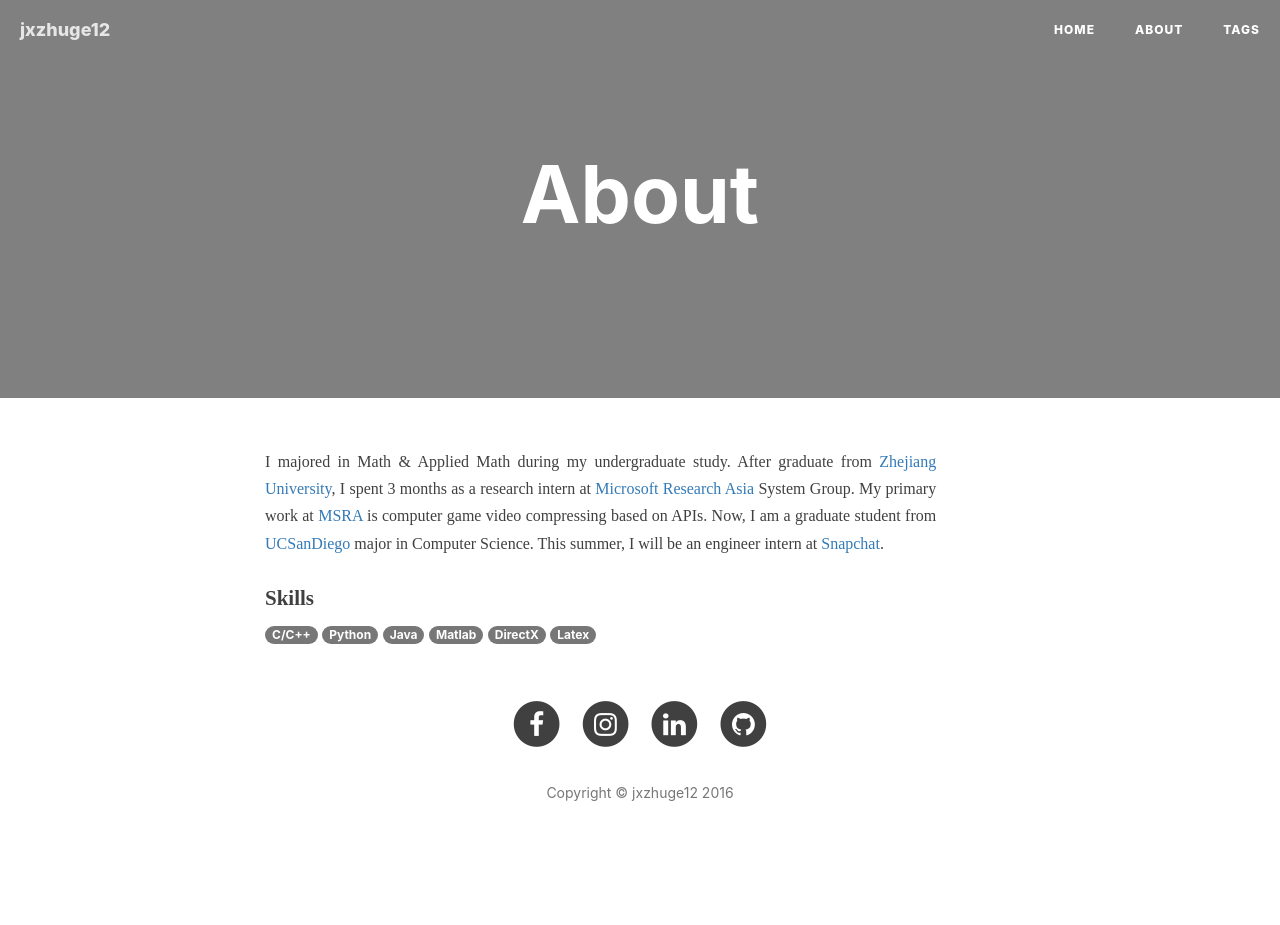
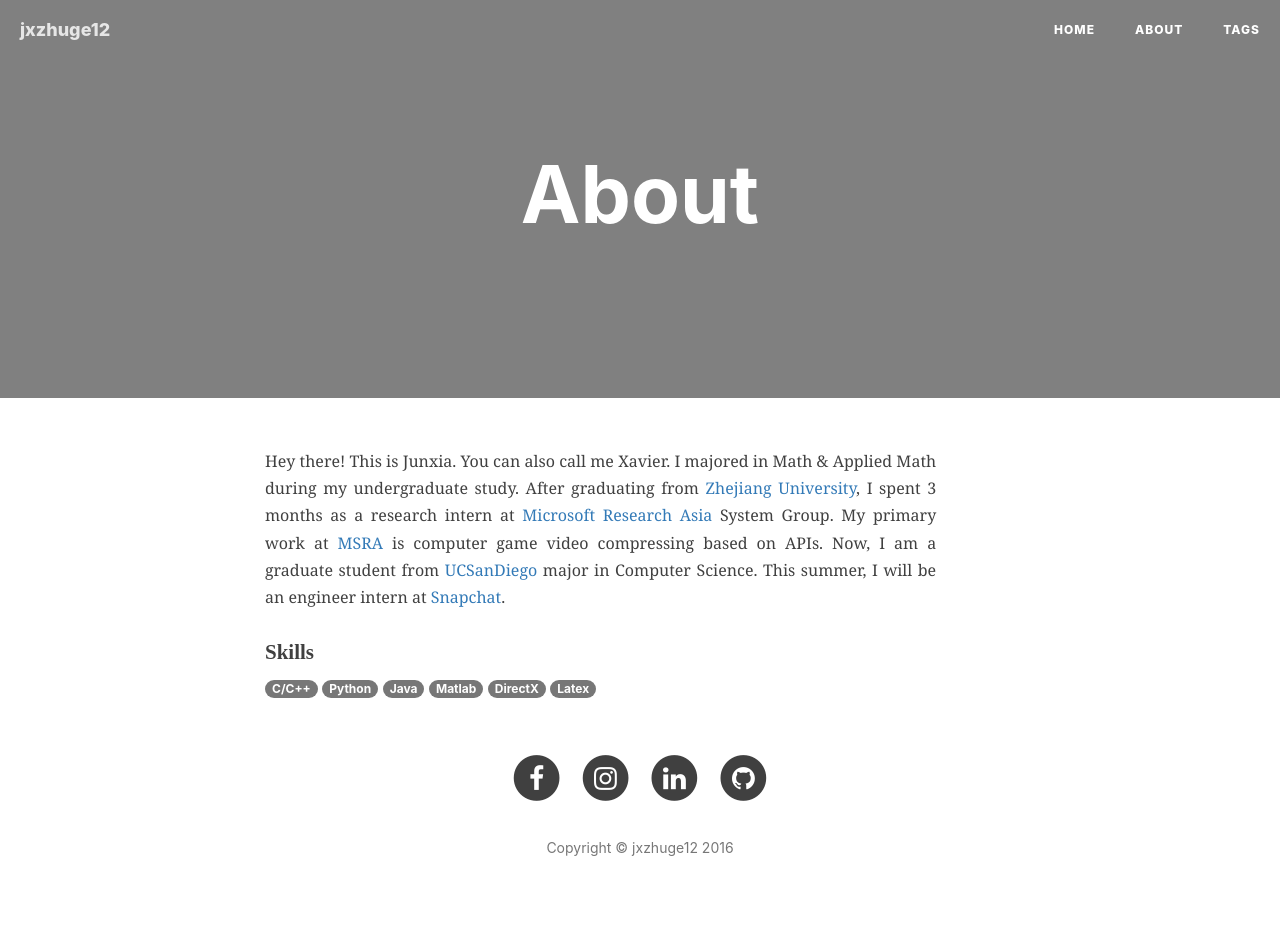
Before and after one commit to jxzhuge12/jxzhuge12.github.io, a Jekyll site: the page built from about.html, in a window 1280 px wide. Built offline with Jekyll 4.4.1, drawn with Linux system fonts in a browser that asks for light colours; nearby versions of some CDN libraries; comment, search, counter and statistics services are not loaded; before the commit the page ends 900 px from its top, so only the background shows below that.

Commit message:
change about

```diff
--- a/about.html
+++ b/about.html
@@ -6,9 +6,10 @@ header-img: "img/about-bg.jpg"
 
 <!-- English Version -->
 <div class="en post-container">
-<p style="font-family: Times New Roman;" align="justify">
+<p style="font-family: Georgia, serif;" align="justify">
+Hey there! This is Junxia. You can also call me Xavier.
 I majored in Math & Applied Math during my undergraduate study.
-After graduate from <a href="http://www.zju.edu.cn/">Zhejiang University</a>,
+After graduating from <a href="http://www.zju.edu.cn/">Zhejiang University</a>,
 I spent 3 months as a research intern at <a href="http://msra.cn/zh-cn/">Microsoft Research Asia</a> System Group.
 My primary work at <a href="http://msra.cn/zh-cn/">MSRA</a> is computer game video compressing based on APIs.
 Now, I am a graduate student from <a href="http://ucsd.edu/">UCSanDiego</a> major in Computer Science.
```
